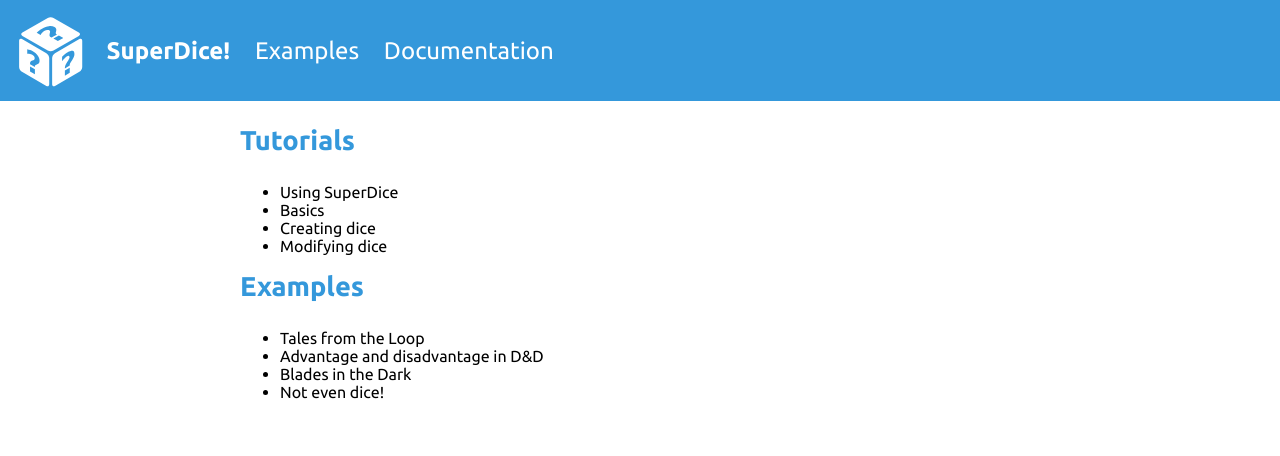
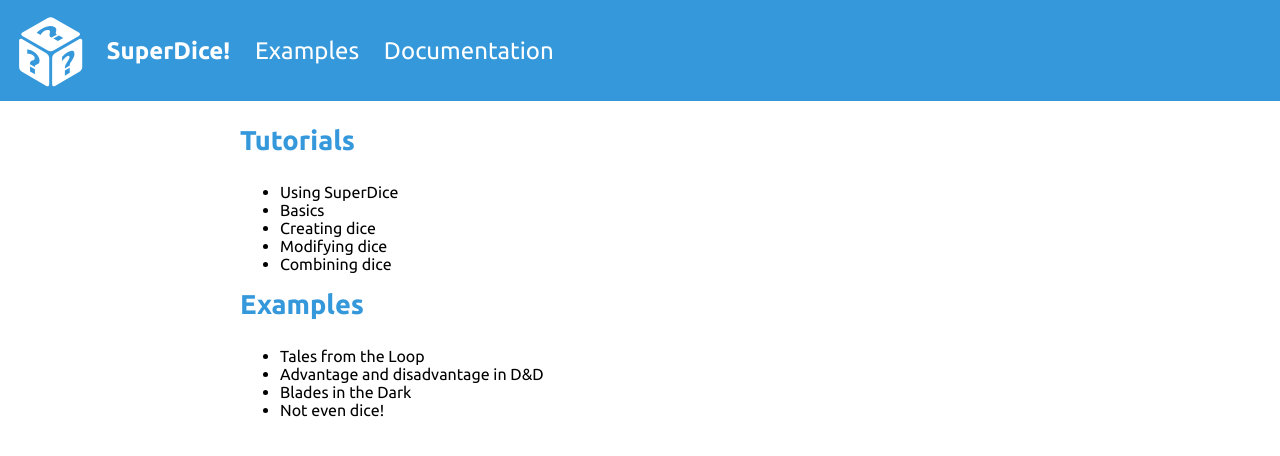
Before and after one commit to Castux/SnakeEyes, a Jekyll site: the page built from examples.md, in a window 1280 px wide. Shown: the top 456 px of the page. Built offline with Jekyll 4.4.1, drawn with Linux system fonts in a browser that asks for light colours.

Commit message:
Combining dice

```diff
--- a/examples.md
+++ b/examples.md
@@ -9,6 +9,7 @@
 - [Basics]({{ site.baseurl }}?url=examples/tutorial-1.lua)
 - [Creating dice]({{ site.baseurl }}?url=examples/tutorial-2.lua)
 - [Modifying dice]({{ site.baseurl }}?url=examples/tutorial-3.lua)
+- [Combining dice]({{ site.baseurl }}?url=examples/tutorial-4.lua)
 
 # Examples
 
```
Also changed, not shown: 1 other file.
